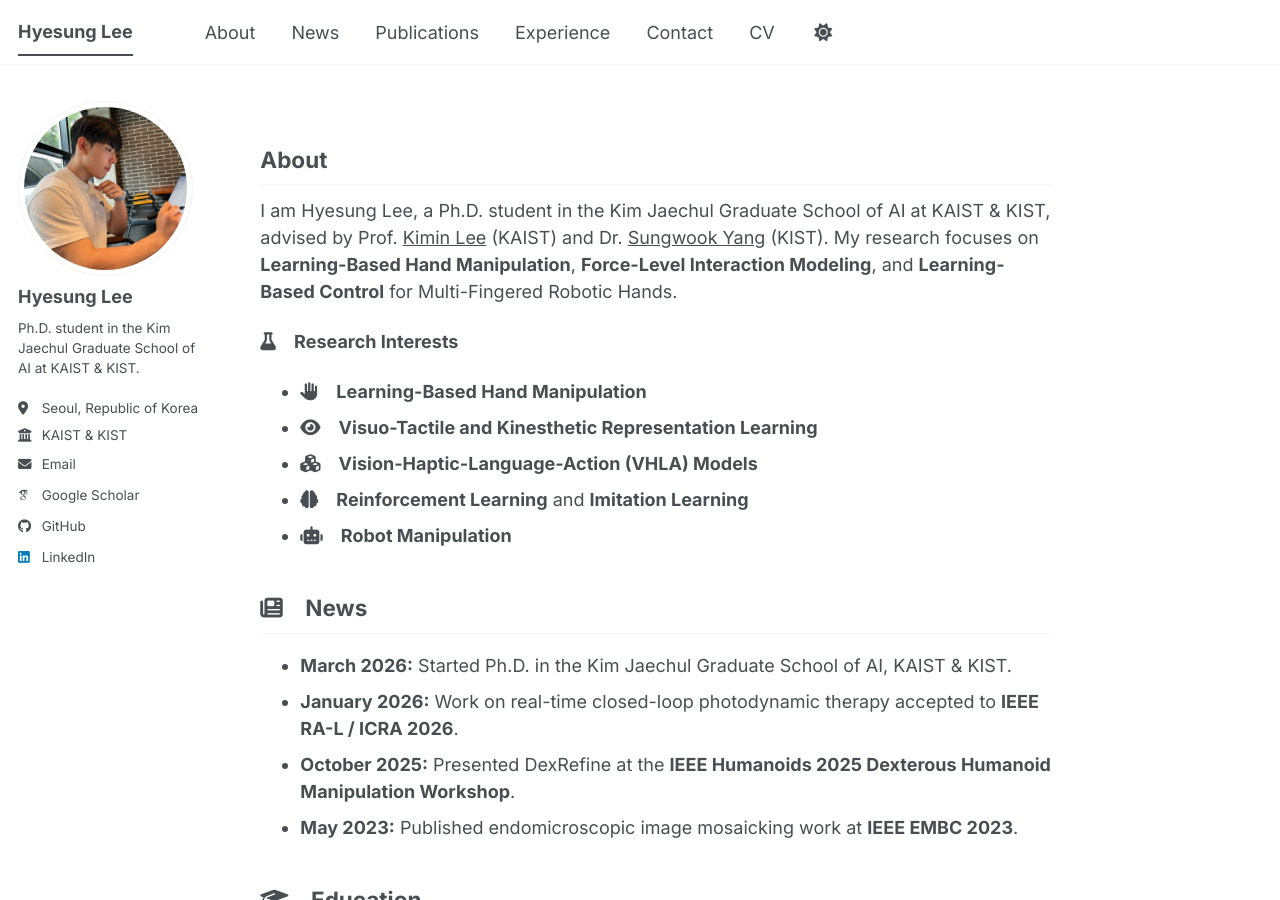
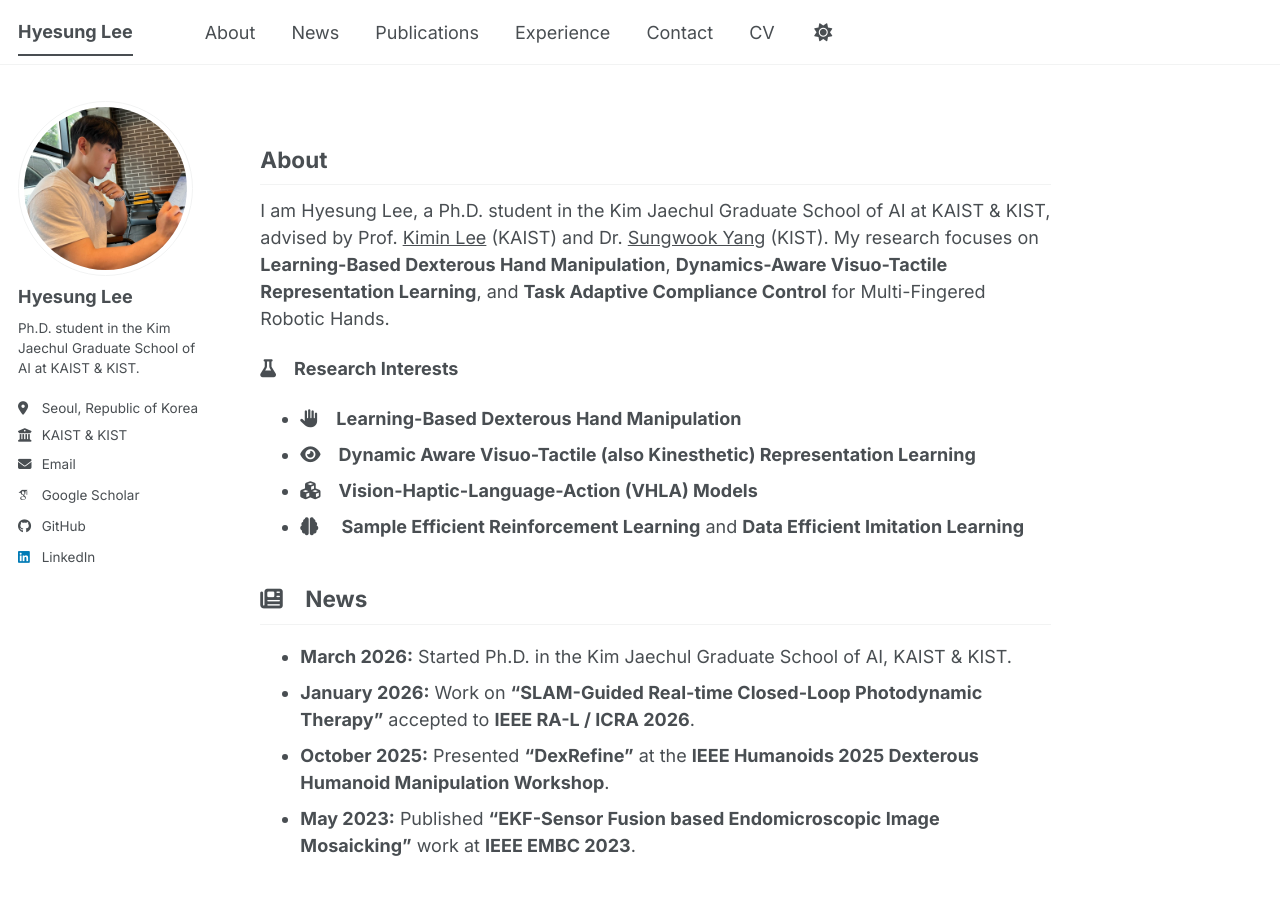
Before and after one commit to hyesung98/hyesung98.github.io, a Jekyll site: the page built from _pages/about.md, in a window 1280 px wide and 900 px high. Built offline with Jekyll 4.4.1, drawn with Linux system fonts in a browser that asks for light colours; some web fonts are replaced; a script bundle is joined from its source files by our own code; library files that are not in the unit come from our copies.

Commit message:
Change Page

```diff
--- a/_config.yml
+++ b/_config.yml
@@ -35,7 +35,7 @@
   # Academic websites
   academia         : # URL
   arxiv            : # URL - Update with the correct link to your profile
-  googlescholar    : "https://scholar.google.com/"
+  googlescholar    : "https://scholar.google.com/citations?user=spRlkocAAAAJ&hl=ko"
   inspire-hep      : # URL
   impactstory      : # URL
   orcid            : # URL
--- a/_pages/about.md
+++ b/_pages/about.md
@@ -8,22 +8,22 @@
 
 <h2 id="about">About</h2>
 
-I am Hyesung Lee, a Ph.D. student in the Kim Jaechul Graduate School of AI at KAIST & KIST, advised by Prof. <a href="https://sites.google.com/view/kiminlee" style="color: var(--global-text-color);">Kimin Lee</a> (KAIST) and Dr. <a href="https://www.ansurlab.com/" style="color: var(--global-text-color);">Sungwook Yang</a> (KIST). My research focuses on <strong>Learning-Based Hand Manipulation</strong>, <strong>Force-Level Interaction Modeling</strong>, and <strong>Learning-Based Control</strong> for Multi-Fingered Robotic Hands.
+I am Hyesung Lee, a Ph.D. student in the Kim Jaechul Graduate School of AI at KAIST & KIST, advised by Prof. <a href="https://sites.google.com/view/kiminlee" style="color: var(--global-text-color);">Kimin Lee</a> (KAIST) and Dr. <a href="https://www.ansurlab.com/" style="color: var(--global-text-color);">Sungwook Yang</a> (KIST). My research focuses on <strong>Learning-Based Dexterous Hand Manipulation</strong>, <strong>Dynamics-Aware Visuo-Tactile Representation Learning</strong>, and <strong>Task Adaptive Compliance Control</strong> for Multi-Fingered Robotic Hands.
 
 **<i class="fas fa-flask icon-pad-right" aria-hidden="true"></i>Research Interests**
 
-- <i class="fas fa-hand-paper icon-pad-right" aria-hidden="true"></i><strong>Learning-Based Hand Manipulation</strong>
-- <i class="fas fa-eye icon-pad-right" aria-hidden="true"></i><strong>Visuo-Tactile and Kinesthetic Representation Learning</strong>
+- <i class="fas fa-hand-paper icon-pad-right" aria-hidden="true"></i><strong>Learning-Based Dexterous Hand Manipulation</strong>
+- <i class="fas fa-eye icon-pad-right" aria-hidden="true"></i><strong>Dynamic Aware Visuo-Tactile (also Kinesthetic) Representation Learning</strong>
 - <i class="fas fa-cubes icon-pad-right" aria-hidden="true"></i><strong>Vision-Haptic-Language-Action (VHLA) Models</strong>
-- <i class="fas fa-brain icon-pad-right" aria-hidden="true"></i><strong>Reinforcement Learning</strong> and <strong>Imitation Learning</strong>
-- <i class="fas fa-robot icon-pad-right" aria-hidden="true"></i><strong>Robot Manipulation</strong>
+- <i class="fas fa-brain icon-pad-right" aria-hidden="true"></i> <strong>Sample  Efficient Reinforcement Learning</strong> and <strong> Data Efficient Imitation Learning</strong>
+
 
 <h2 id="news"><i class="fas fa-newspaper icon-pad-right" aria-hidden="true"></i>News</h2>
 
 - **March 2026:** Started Ph.D. in the Kim Jaechul Graduate School of AI, KAIST & KIST.
-- **January 2026:** Work on real-time closed-loop photodynamic therapy accepted to <strong>IEEE RA-L / ICRA 2026</strong>.
-- **October 2025:** Presented DexRefine at the <strong>IEEE Humanoids 2025 Dexterous Humanoid Manipulation Workshop</strong>.
-- **May 2023:** Published endomicroscopic image mosaicking work at <strong>IEEE EMBC 2023</strong>.
+- **January 2026:** Work on <strong>"SLAM-Guided Real-time Closed-Loop Photodynamic Therapy"</strong> accepted to <strong>IEEE RA-L / ICRA 2026</strong>.
+- **October 2025:** Presented <strong>"DexRefine"</strong> at the <strong>IEEE Humanoids 2025 Dexterous Humanoid Manipulation Workshop</strong>.
+- **May 2023:** Published <strong>"EKF-Sensor Fusion based Endomicroscopic Image Mosaicking"</strong> work at <strong>IEEE EMBC 2023</strong>.
 
 <h2 id="education"><i class="fas fa-graduation-cap icon-pad-right" aria-hidden="true"></i>Education</h2>
 
@@ -88,7 +88,7 @@
 
 - Email: [hs981002@naver.com](mailto:hs981002@naver.com)
 - LinkedIn: [linkedin.com/in/hyesung98](https://www.linkedin.com/in/hyesung98)
-- Google Scholar: [scholar.google.com](https://scholar.google.com/)
+- Google Scholar: [scholar.google.com](https://scholar.google.com/citations?user=spRlkocAAAAJ&hl=ko)
 - GitHub: [github.com/hyesung98](https://github.com/hyesung98)
 - Phone: +82-10-4551-3679
 - Location: Seoul, Republic of Korea
```
Also changed, not shown: cv & image/1715822033454.jpeg (added), 1 other file.
